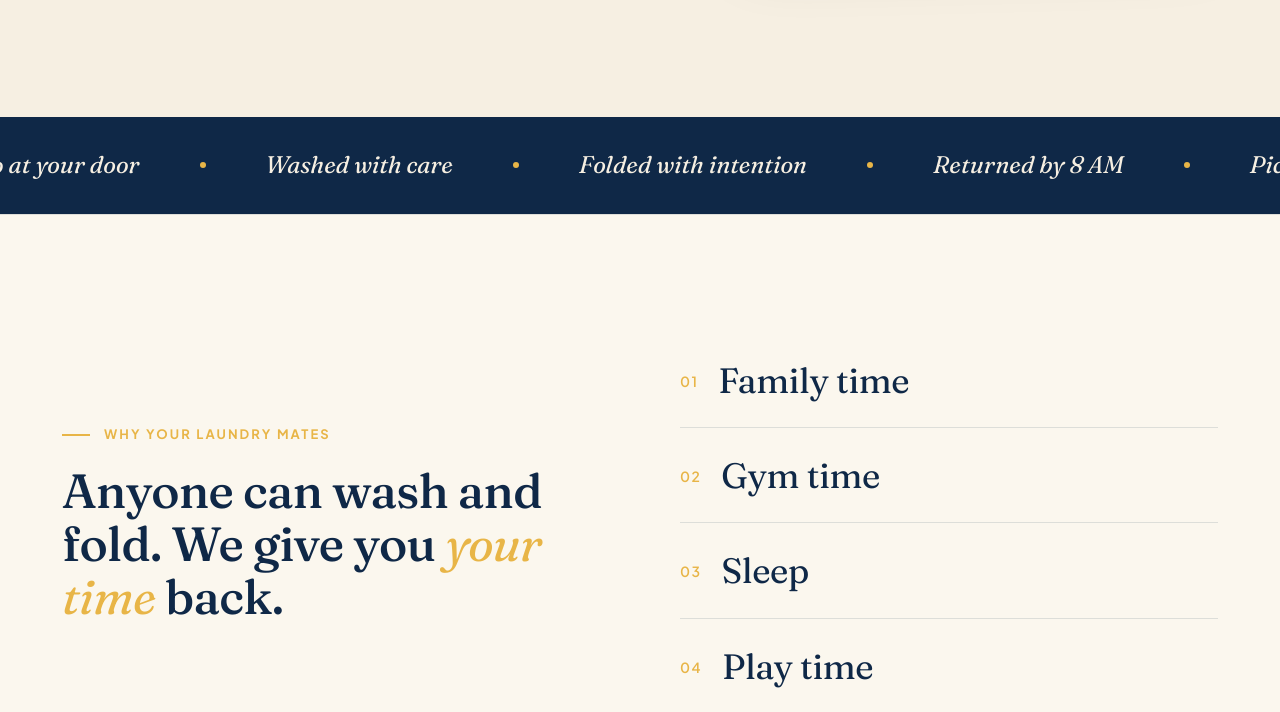
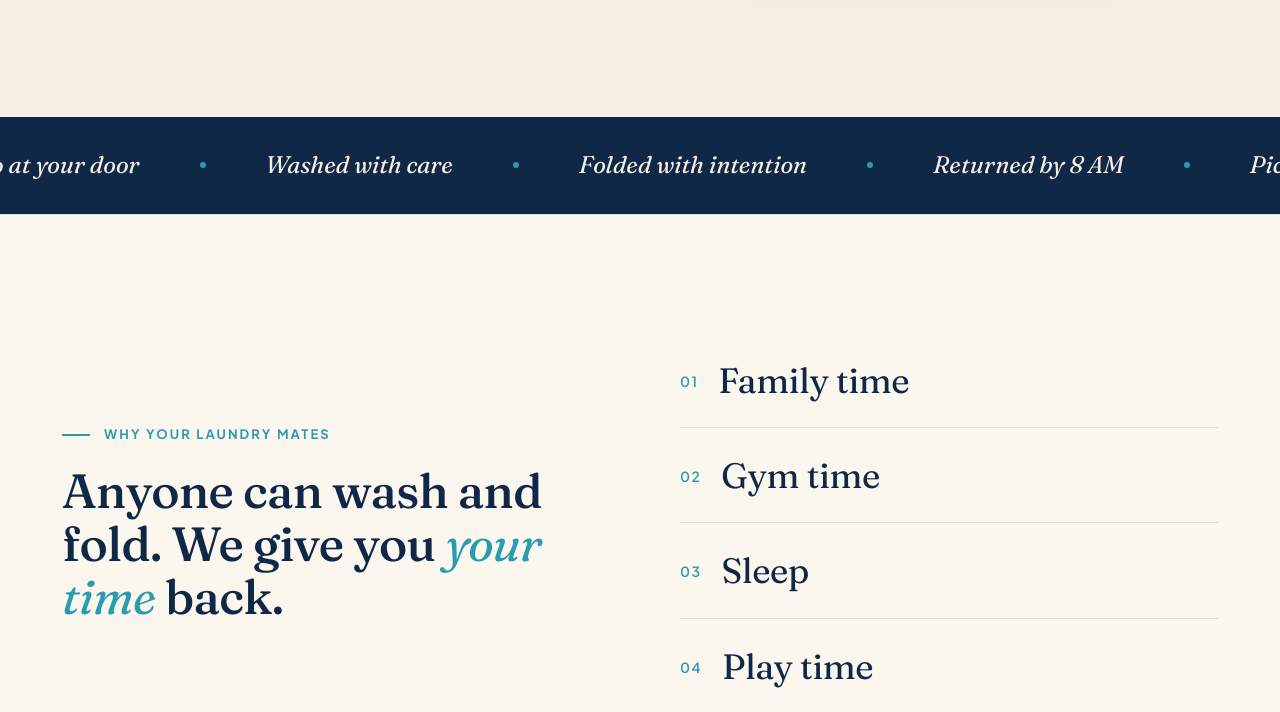
Before and after one commit to Alignfaith/your-laundry-mates, a plain HTML site: page index.html in a window 1280 px wide. Shown: the part 915-1627 px from the top of the page. Drawn offline with Linux system fonts and the light colour scheme.

Commit message:
Flip accent to teal as primary

```diff
--- a/index.html
+++ b/index.html
@@ -17,9 +17,9 @@
   --ink: #0f2847;
   --ink-soft: #334664;
   --navy: #153a66;
-  --peach: #e8b547;
-  --peach-soft: #f4d07a;
-  --sage: #5bb8c9;
+  --peach: #2b9cb0;
+  --peach-soft: #86cfdc;
+  --sage: #e8b547;
   --paper: #fbf7ee;
   --rule: rgba(15, 40, 71, 0.12);
   --shadow-sm: 0 2px 8px rgba(15, 40, 71, 0.06);
```
